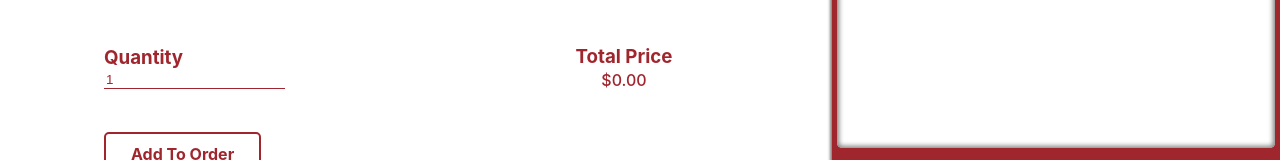
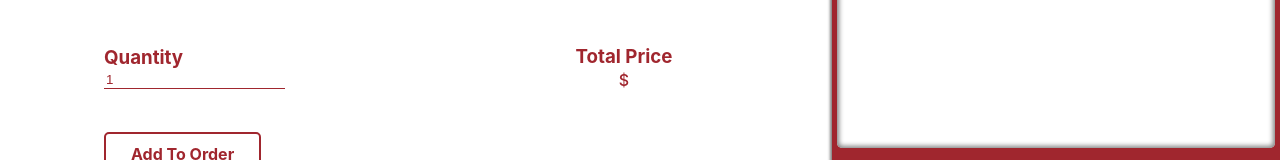
Before and after one commit to jgarcia4444/montez-food-service-web, a React (Create React App) app: page /order-online in a window 1280 px wide. Shown: the part 312-472 px from the top of the page. Built offline with nearby package versions, Linux system fonts and the light colour scheme.

Commit message:
Added the logic to handle configure the total price based off whether a case or unit is selected.

```diff
--- a/src/components/OrderForm/index.js
+++ b/src/components/OrderForm/index.js
@@ -26,13 +26,19 @@ const OrderForm = ({clearSuggestions, userInfo, fetchSuggestions, clearSelectedS
 
 
     const configureTotalPrice = () => {
-        if (price === "") {
-            return "0.00"
+        var totalPrice = ""
+        if (unitsSelected === true) {
+            if (price !== "") {
+                let priceNum = parseFloat(price);
+                totalPrice = (parseInt(quantity) * priceNum).toFixed(2);
+            }
         } else {
-            let priceNum = parseFloat(price);
-            let totalPrice = (parseInt(quantity) * priceNum).toFixed(2);
-            return totalPrice;
+            if (caseCost !== "") {
+                let priceNum = parseFloat(caseCost);
+                totalPrice = (parseFloat(quantity) * priceNum).toFixed(2);
+            }
         }
+        return totalPrice
     }
 
     const addItemToOrder = () => {
@@ -40,7 +46,8 @@ const OrderForm = ({clearSuggestions, userInfo, fetchSuggestions, clearSelectedS
             let cartItem = {
                 ...selectedSuggestion,
                 quantity,
-                totalPrice: configureTotalPrice()
+                totalPrice: configureTotalPrice(),
+                caseBought: unitsSelected === true ? false : true,
             };
             addItemOrderToCart(cartItem);
             setQuantity('1');
```
